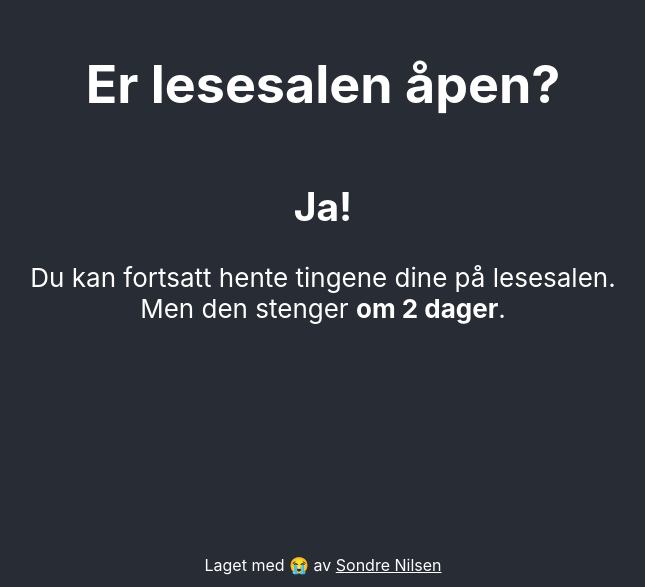
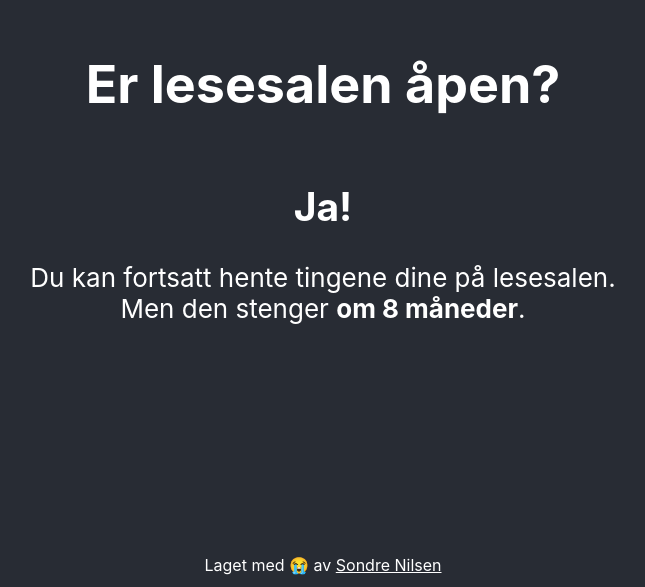
Before and after one commit to sondr3/islesesalenopenyet, a React (Create React App) app: page / in a window 1280 px wide. Shown: the part 213-800 px from the top of the page, without its empty margins (317-962 px from the left). Built offline with nearby package versions, Linux system fonts and the light colour scheme.

Commit message:
Update dates to November's lockdown

```diff
--- a/src/App.js
+++ b/src/App.js
@@ -6,8 +6,8 @@ import "./App.css";
 
 moment.locale("nb");
 
-const CLOSING = new Date(2020, 2, 13, 16, 0, 0);
-const OPENING = new Date(2020, 7, 17, 8, 0, 0);
+const CLOSING = new Date(2020, 10, 7, 0, 0, 0);
+const OPENING = new Date(2020, 10, 23, 8, 0, 0);
 
 const renderDate = (inputDate) => {
   const date = moment(inputDate);
@@ -32,7 +32,7 @@ const OpeningSoon = () => {
   return (
     <>
       <h2>Nei...</h2>
-      <p>Den åpner {renderDate(OPENING)} med redusert kapasitet.</p>
+      <p>Den åpner kanskje {renderDate(OPENING)} med redusert kapasitet.</p>
     </>
   );
 };
```
